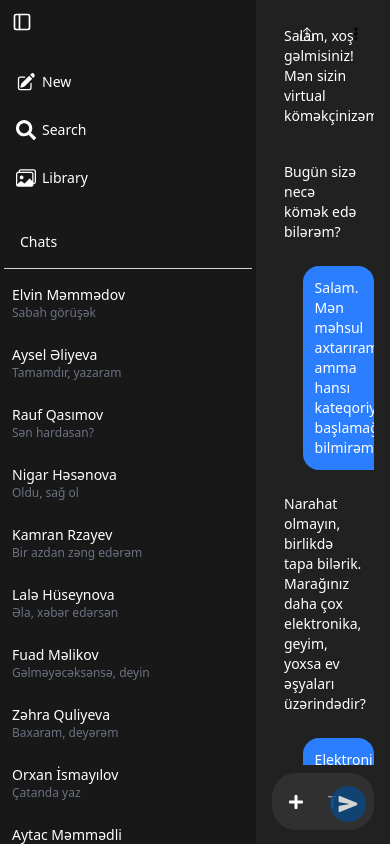
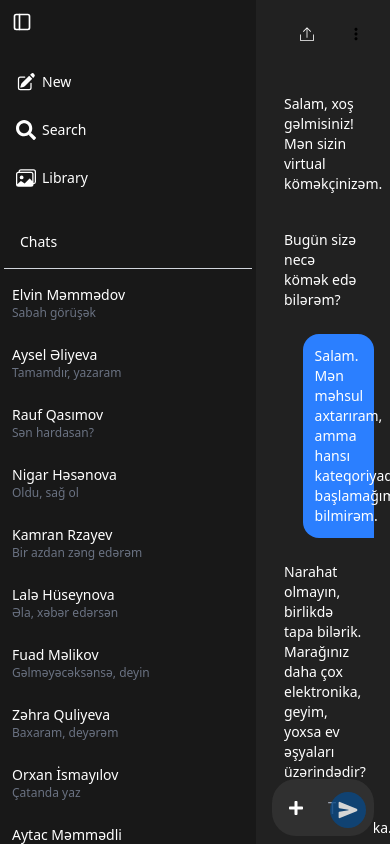
Before and after one commit to JafarMustafayev/ChatBot2, a React (Vite) app: page / in a window 390 px wide. Built offline with nearby package versions, Linux system fonts and the light colour scheme.

Commit message:
fix: adjust layout for ChatWindow and ChatPage components for better responsiveness

```diff
--- a/src/components/ChatWindow/ChatWindow.tsx
+++ b/src/components/ChatWindow/ChatWindow.tsx
@@ -5,11 +5,11 @@ const ChatWindow = () => {
   return (
     <div className="w-full flex justify-center overflow-x-hidden">
       {/* Chat mesajları buraya gələcək */}
-      <div className="flex flex-col gap-2 py-3.5 w-full max-w-[740px] min-w-0 justify-between h-screen px-4 sm:px-0">
-        <div className="flex flex-col gap-2 overflow-y-auto scrollbar-hide">
+      <div className="flex flex-col gap-2 py-3.5 w-full max-w-[740px] min-w-0 px-4 sm:px-0">
+        <div className="flex flex-col gap-2">
           <MessageWindow />
         </div>
-        <div className="flex justify-center items-center w-full">
+        <div className="flex justify-center items-center w-full sticky bottom-0 bg-main-color pb-2 rounded-t-3xl">
           <MessageInput />
         </div>
       </div>
--- a/src/pages/ChatPage.tsx
+++ b/src/pages/ChatPage.tsx
@@ -49,7 +49,7 @@ const ChatPage = () => {
 
       {/* Sağ tərəf */}
       <div className="flex-1 flex flex-col relative min-w-0 overflow-hidden">
-        <div className="absolute top-0 right-0 flex p-4 z-10 items-center gap-2">
+        <div className=" top-0 right-0  p-4 z-10  gap-2 flex xl:absolute justify-end">
           <button className="mr-2 p-2 bg-transparent hover:bg-button-hover gap-1.5 text-white rounded-3xl flex items-center">
             <TfiExport size={14} />
             <span className="text-sm hidden sm:inline">Export</span>
```
